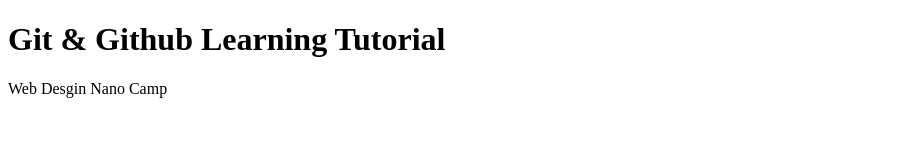
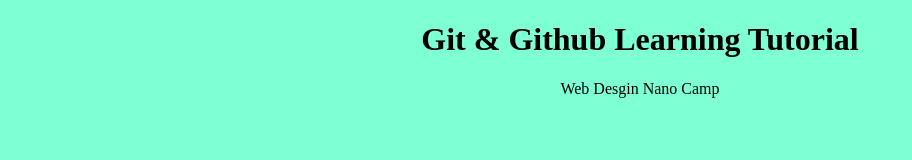
Before and after one commit to md-gulam-quddus/git-github-basic-1.0, a plain HTML site: page index.html in a window 1280 px wide. Shown: the whole page, without its empty margins (0-912 px from the left). Drawn offline with Linux system fonts and the light colour scheme.

Commit message:
update index.html and work with style.css

```diff
--- a/index.html
+++ b/index.html
@@ -3,6 +3,7 @@
 <head>
     <meta charset="UTF-8">
     <meta name="viewport" content="width=device-width, initial-scale=1.0">
+    <link rel="stylesheet" href="style.css">
     <title>Git & Github Basic 1.0</title>
 </head>
 <body>
--- a/style.css
+++ b/style.css
@@ -0,0 +1,7 @@
+*{
+    background-color: aquamarine;
+}
+
+h1,p{
+    text-align: center;
+}
```
